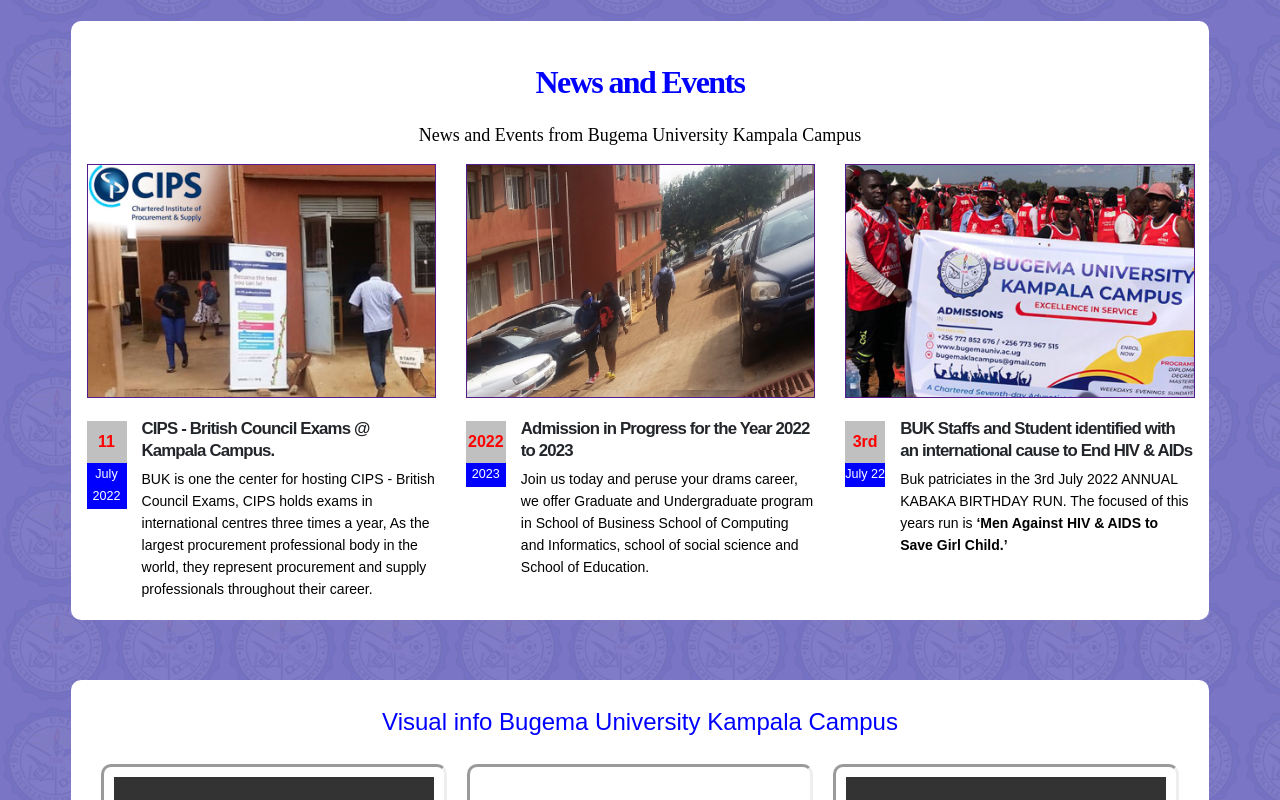
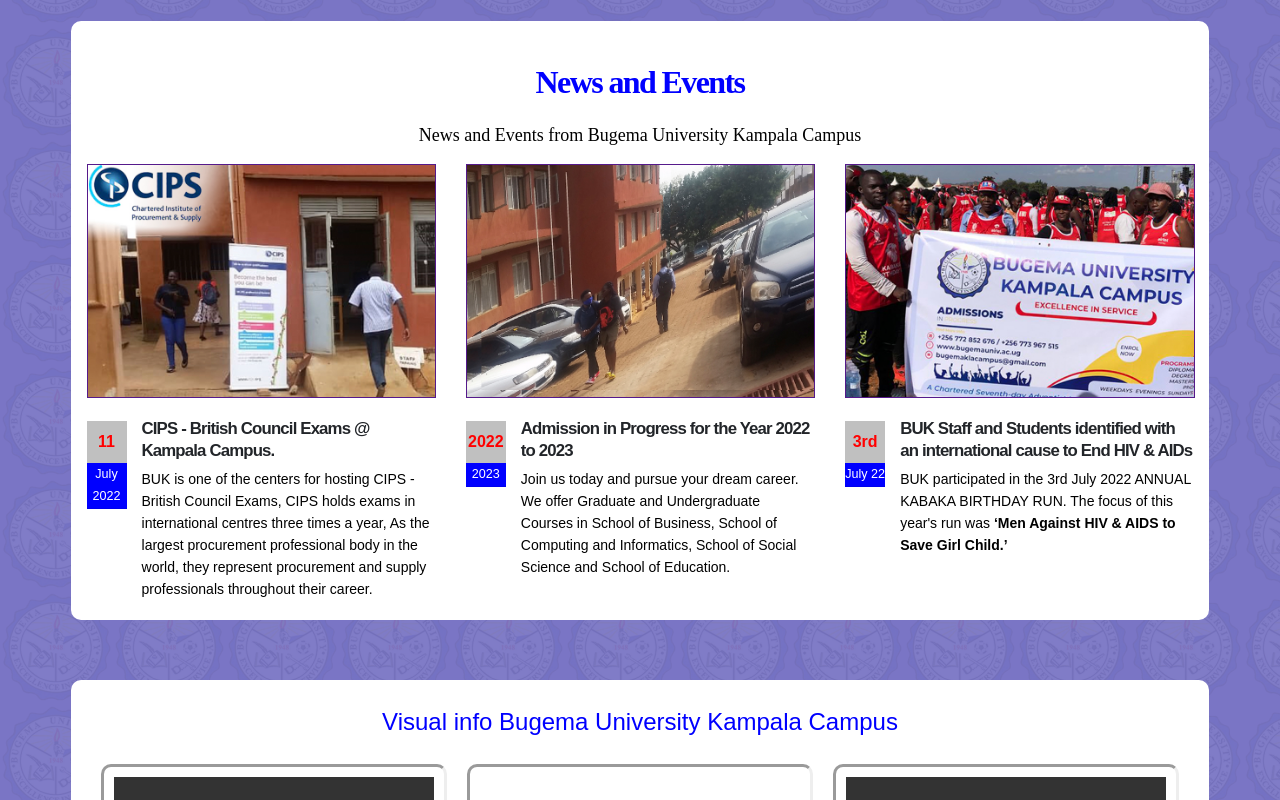
Before and after one commit to Obede-Mouse/BUKC, a plain HTML site: page index.html in a window 1280 px wide. Shown: the part 1443-2243 px from the top of the page. Drawn offline with Linux system fonts and the light colour scheme; grey boxes are pictures that could not be loaded.

Commit message:
Update index.html

```diff
--- a/index.html
+++ b/index.html
@@ -139,8 +139,8 @@
                     Muganzi Awongerwa road, where the campus is now hosted.
                 </p>
                 <p>
-                    Initially, the target students were mainly the working class who preferred evening classes. Currently, our studies times include Day, Evening, Sunday and Online
-                    offer day, evening, Sunday and online . The day, evening and online programs are open for
+                    The first students to Join This Campus were mainly the working class who preferred evening classes.
+                    <br> The day, evening and online programs are open for
                     Business, Social Sciences, Education (Arts), Informatics and Computing at under graduate level while the
                     postgraduate studies are handled on Sundays and /or online.
                                                 </p>
@@ -251,11 +251,11 @@
 
         </div>
                 <h4 >
-                    BUK Staffs and Student identified with an international cause to End HIV & AIDs </h4>
+                    BUK Staff and Students identified with an international cause to End HIV & AIDs </h4>
             <div>
 
                 <p class="pgt">
-                    Buk patriciates in the 3rd July 2022 ANNUAL KABAKA BIRTHDAY RUN. The focused of this years run is <b>‘Men Against HIV & AIDS to Save Girl Child.’</b>
+                    BUK participated in the 3rd July 2022 ANNUAL KABAKA BIRTHDAY RUN. The focus of this year's run was <b>‘Men Against HIV & AIDS to Save Girl Child.’</b>
                 </p>
             </div>
             </div>
@@ -289,7 +289,7 @@
 
             <p class="pgt">
 
-                BUK is one the center for hosting CIPS - British Council Exams, CIPS holds exams in international centres three times a year,
+                BUK is one of the centers for hosting CIPS - British Council Exams, CIPS holds exams in international centres three times a year,
                 As the largest procurement professional body in the world, they represent procurement and supply professionals throughout their career.
             </p>
         </div>
@@ -323,8 +323,8 @@
         <div>
 
             <p class="pgt">
-                Join us today and peruse your drams career,
-                we offer Graduate and Undergraduate program in School of Business School of Computing and Informatics, school of social science and School of Education.
+                Join us today and pursue your dream career.
+                We offer Graduate and Undergraduate Courses in School of Business, School of Computing and Informatics, School of Social Science and School of Education.
             </p>
         </div>
         </div>
```
